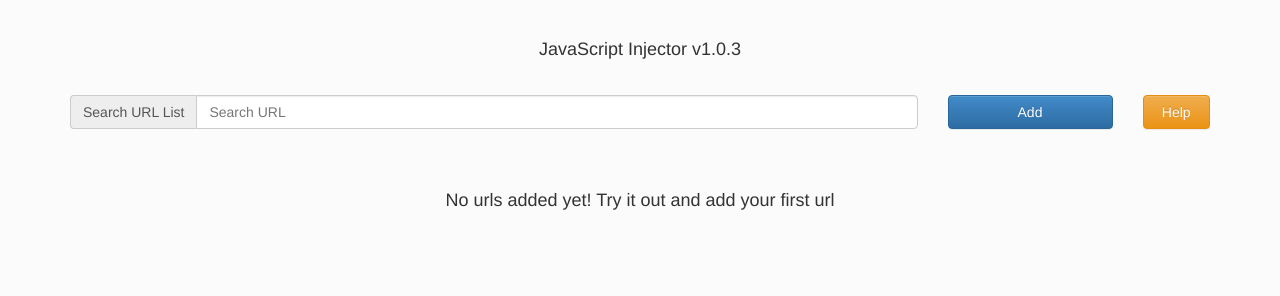
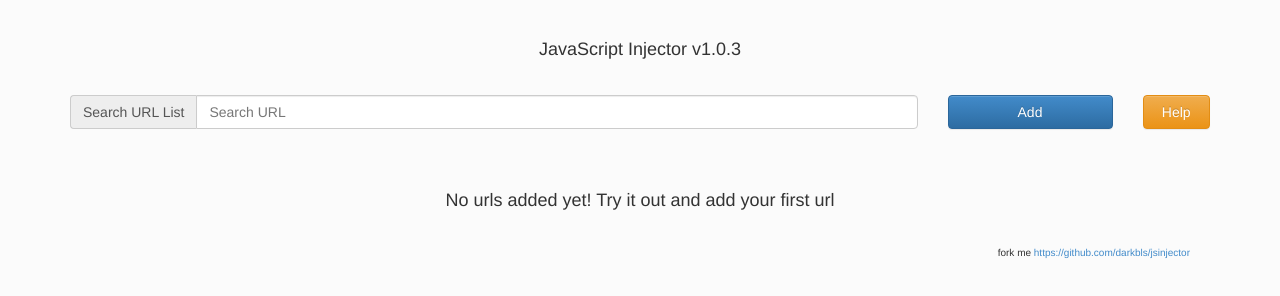
Before and after one commit to darkbls/jsinjector, a browser extension: page src/options.html in a window 1280 px wide. Drawn offline with Linux system fonts and the light colour scheme.

Commit message:
add footer

```diff
--- a/src/css/options.css
+++ b/src/css/options.css
@@ -94,3 +94,9 @@ form.search {
 .glyphicon-pencil:hover {
     color: green;
 }
+
+footer {
+    text-align: right;
+    margin-right: 20px;
+    font-size: 10px;
+}
--- a/src/options.html
+++ b/src/options.html
@@ -101,6 +101,10 @@
             </tr>
         </table>
     </div>
+
+    <footer>
+        fork me <a target="_blank" href="https://github.com/darkbls/jsinjector">https://github.com/darkbls/jsinjector</a>
+    </footer>
 </div>
 
 <script src="js/ui-bootstrap-tpls-0.11.0.min.js"></script>
```
